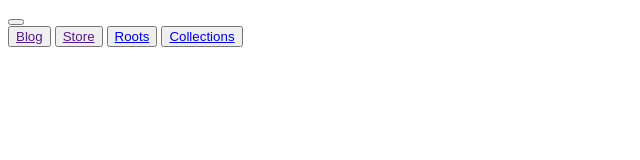
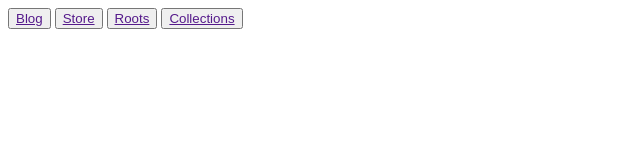
Before and after one commit to halliwilljustin/bloodbolts, a plain HTML site: page index.html in a window 1280 px wide. Shown: the whole page, without its empty margins (0-640 px from the left). Drawn offline with Linux system fonts and the light colour scheme.

Commit message:
Add header/footer/nav tags.

```diff
--- a/index.html
+++ b/index.html
@@ -4,23 +4,17 @@
     <title>Blood-Bolts Apparel</title>
   </head>
   <body>
-    <div class="top bar">
-      <div class="header left">
-	<div class="button-div">
-	  <button class="button logo small"><a href="#" default="Blood-Bolts logo"></a></button>
-	</div>
-      </div>
-      <div class="header right">
-	<div class="button-div">
-	  <button class="button"><a href="">Blog</a></button>
-	  <button class="button"><a href="">Store</a></button>
-	  <button><a href="button">Roots</a></button>
-	  <button><a href="button">Collections</a></button>
-	</div>
-      </div>
-    </div>
-    <div class="left bar"></div>
-    <div class="bottom bar">
+    <head>
+      <a class="logo small left" href="#" default="Blood-Bolts logo"></a>
+      <nav>
+	<button class="button"><a href="">Blog</a></button>
+	<button class="button"><a href="">Store</a></button>
+	<button class="button"><a href="">Roots</a></button>
+	<button class="button"><a href="">Collections</a></button>
+      </nav>
+    </head>
+    <nav class="left">  </nav>
+    <footer>
       <div class="footer-inner">
 	<div class="footer-list">
 	  <ul></ul>
@@ -30,6 +24,6 @@
 	  <ul></ul>
 	</div>
       </div>
-    </div>
+    </footer>
   </body>
 </html>
```
